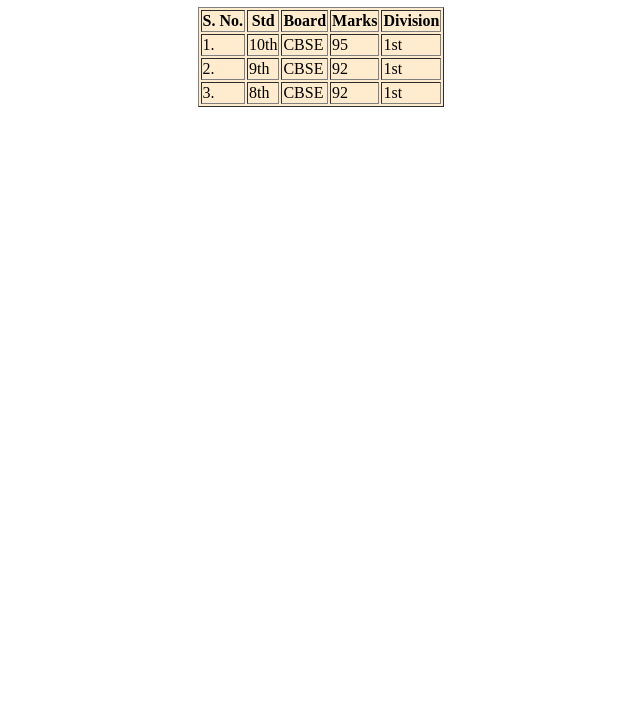
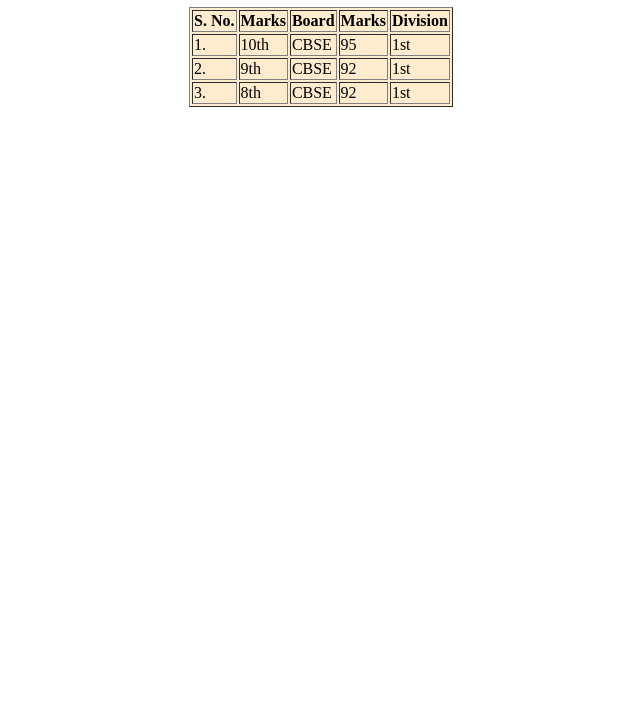
Before and after one commit to anshs4096/ABES-FSD-ANSHUMAN-238, a plain HTML site: page HTML/new.html in a window 1280 px wide. Shown: the part 73-800 px from the top of the page, without its empty margins (319-959 px from the left). Drawn offline with Linux system fonts and the light colour scheme.

```diff
--- a/HTML/new.html
+++ b/HTML/new.html
@@ -10,7 +10,7 @@
     <table border="1" style="background-color: blanchedalmond;" align="center" >
     <tr>
     <th> S. No.    </th>
-    <th>   Std  </th>
+    <th>   Marks  </th>
     <th>   Board   </th>
     <th>   Marks  </th>
     <th>   Division  </th>
```
